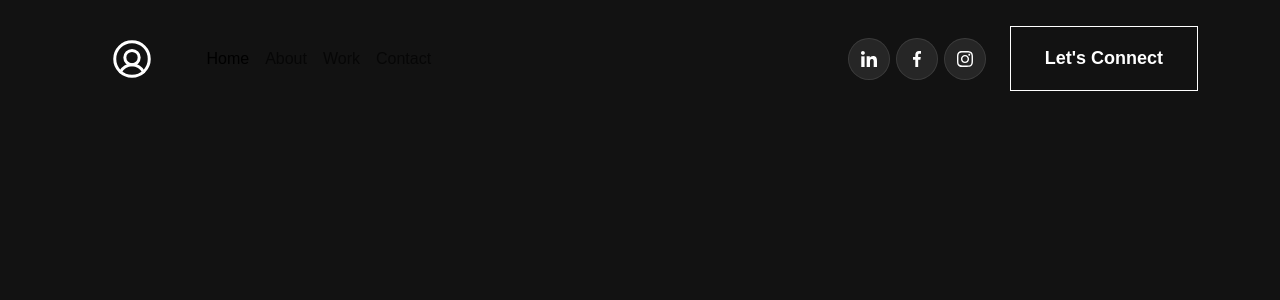
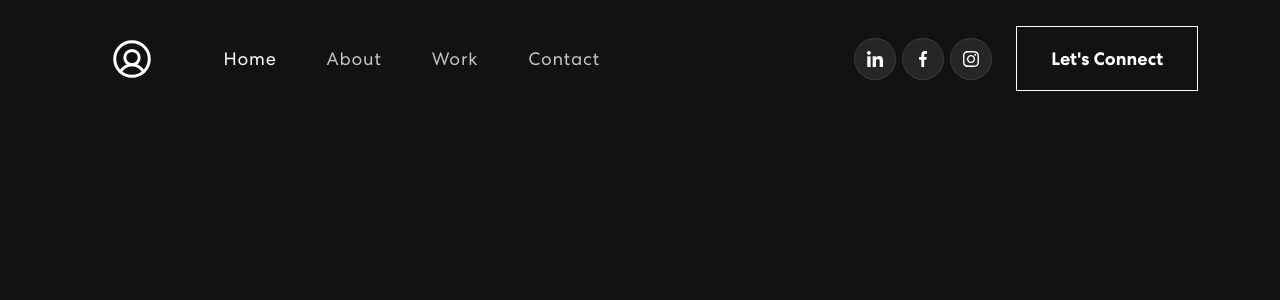
Before and after one commit to charlie-nickerson/charlie-nickerson.github.io, a React (Create React App) app: page / in a window 1280 px wide. Shown: the top 300 px of the page. Built offline with nearby package versions, Linux system fonts and the light colour scheme.

Commit message:
Changed the colors of the top links to white

```diff
--- a/src/App.css
+++ b/src/App.css
@@ -33,7 +33,7 @@ body{
   position:relative;
   background-color: #121212 !important;
   color: #fff !important;
-  font-family: sans-serif !important;
+  font-family: 'Centra', sans-serif !important;
 }
 
 h1, h2, h3, h4, h5, h6{
@@ -60,7 +60,7 @@ nav.navbar a.navbar-brand{
   width: 9%;
 }
 
-navbar .navbar-nav .nav-link.navbar-link{
+nav.navbar .navbar-nav .nav-link.navbar-link{
   font-weight: 400;
   color: #fff !important;
   letter-spacing: 0.8px;
@@ -69,8 +69,8 @@ navbar .navbar-nav .nav-link.navbar-link{
   opacity: 0.75;
 }
 
-nav.navbar .navbar-nav a.nav-link.navbar:hover,
-nav.navbar .navbar-nav a.nav-link.navbar.active{
+nav.navbar .navbar-nav a.nav-link.navbar-link:hover,
+nav.navbar .navbar-nav a.nav-link.navbar-link.active{
   opacity: 1;
 }
 
```
